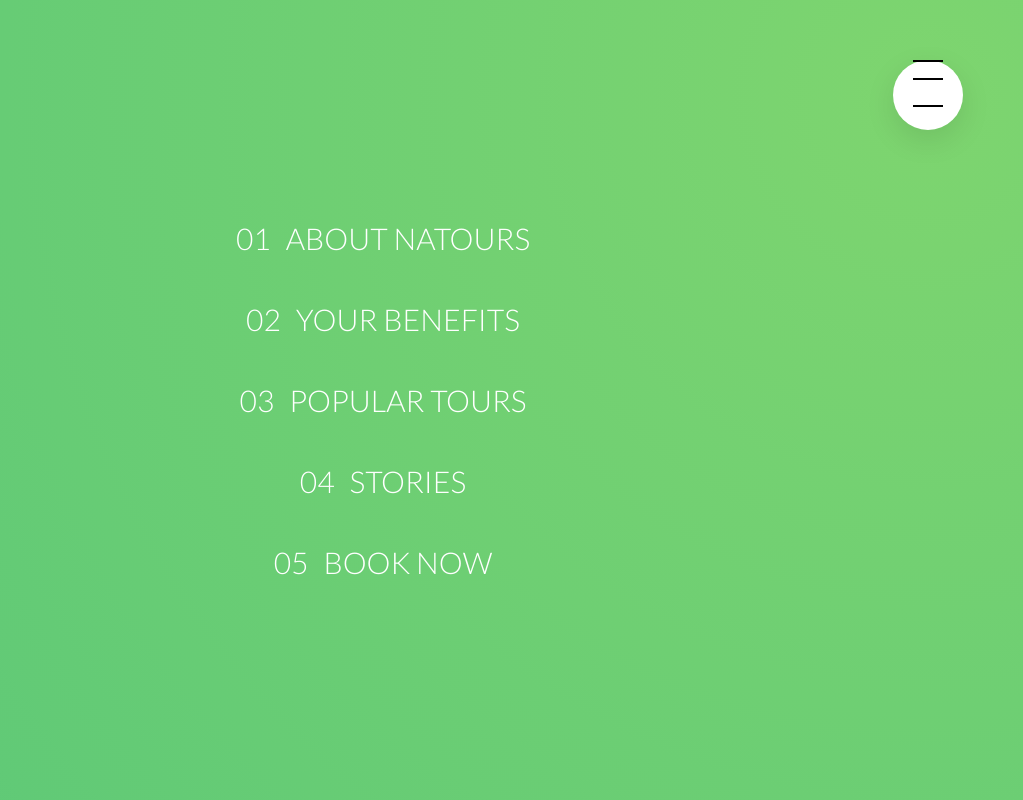
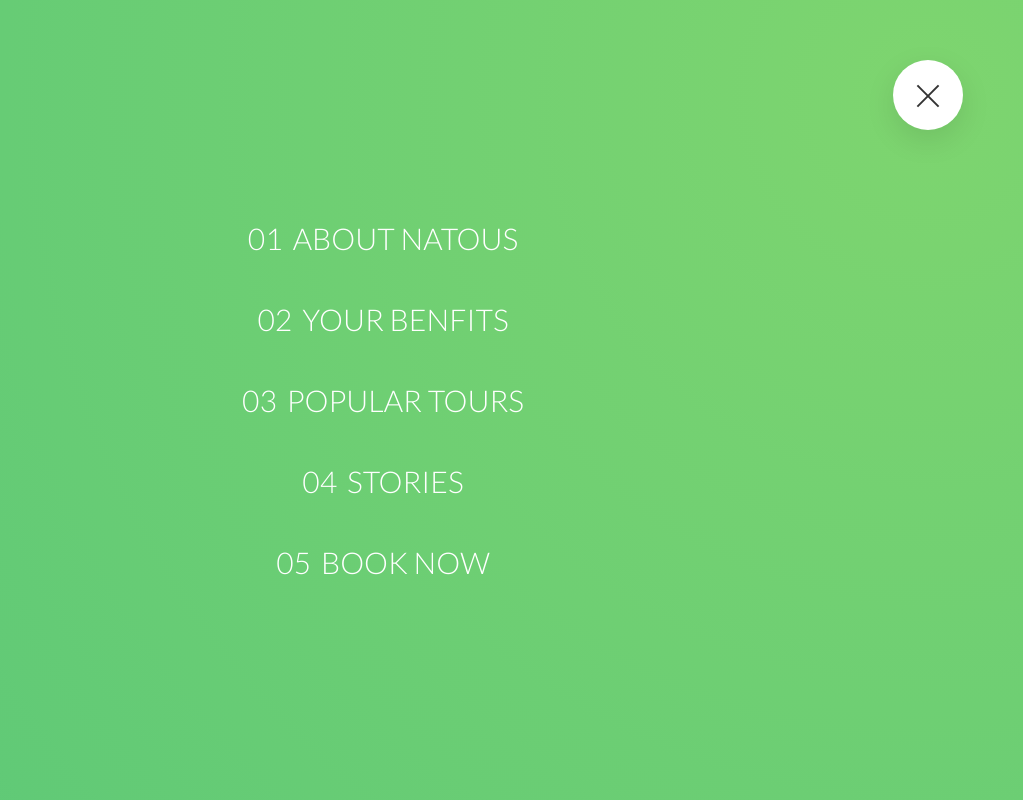
Before and after one commit to melobrunoti/advanced-css-natours, a website: page Natours/starter/index.html in a window 1280 px wide. Both pictures are taken after a click on the label 1185 px from the left and 95 px from the top of the page. Shown: the top 800 px of the page, without its empty margins (257-1280 px from the left). Drawn offline with Linux system fonts and the light colour scheme; files whose address does not match are found by name.

Commit message:
navigation

```diff
--- a/Natours/starter/index.html
+++ b/Natours/starter/index.html
@@ -17,19 +17,19 @@
             <input type="checkbox" class="navigation__checkbox" id="navi-toggle">
 
             <label for="navi-toggle" class="navigation__button">
-                <span class="navigation__icon"></span>
+                <span class="navigation__icon">&nbsp;</span>
             </label>
 
             <div class="navigation__background">&nbsp;</div>
 
             <nav class="navigation__nav">
-                <ol class="navigation__list">
-                    <li class="navigation__item"><a href="#" class="navigation__link"><span>01</span>About Natours</a></li>
-                    <li class="navigation__item"><a href="#" class="navigation__link"><span>02</span>Your benefits</a></li>
+                <ul class="navigation__list">
+                    <li class="navigation__item"><a href="#" class="navigation__link"><span>01</span>About Natous</a></li>
+                    <li class="navigation__item"><a href="#" class="navigation__link"><span>02</span>Your benfits</a></li>
                     <li class="navigation__item"><a href="#" class="navigation__link"><span>03</span>Popular tours</a></li>
                     <li class="navigation__item"><a href="#" class="navigation__link"><span>04</span>Stories</a></li>
                     <li class="navigation__item"><a href="#" class="navigation__link"><span>05</span>Book now</a></li>
-                </ol>
+                    </ul>
             </nav>
         </div>
 
--- a/Natours/starter/sass/layout/_navigation.scss
+++ b/Natours/starter/sass/layout/_navigation.scss
@@ -7,14 +7,14 @@
     background-color: $color-white;
     border-radius: 50%;
     box-shadow: 0 1rem 3rem rgba($color-black, .1);
-    cursor: pointer;
-    height: 7rem;
     position: fixed;
     right: 6rem;
-    text-align: center;
     top: 6rem;
     width: 7rem;
+    height: 7rem;
     z-index: 2000;
+    text-align: center;
+    cursor: pointer;
 
 
   }
@@ -40,7 +40,7 @@
     height: 100vh;
     position: fixed;
     top: 0;
-    left: 0;
+    right: 0;
     z-index: 1500;
 
     opacity: 0;
@@ -64,11 +64,12 @@
   }
 
   &__link {
+    padding: 1rem 2rem;
+    display: inline-block;
+
     &:link,
     &:visited {
-      display: inline-block;
       text-decoration: none;
-      padding: 1rem 2rem;
       font-size: 3rem;
       font-weight: 300;
       color: $color-white;
@@ -78,7 +79,7 @@
       transition: all .4s;
 
       span {
-        margin-right: 1.5rem;
+        margin-right: 1rem;
         display: inline-block;
       }
     }
@@ -101,19 +102,49 @@
   }
 
   &__icon {
+    position: relative;
+    margin-top: 3.5rem;
+
     &,
     &::before,
     &::after {
         width: 3rem;
         height: 2px;
-      background-color: black;
+        background-color: $color-grey-dark-3;
         display: inline-block;
     }
 
-    &,
     &::before,
     &::after {
         content: "";
+        position: absolute;
+        left: 0;
+        transition: all .2s;
+    }
+
+    &::before { top: -.8rem; }
+    &::after { top: .8rem; }
+  }
+
+  &__button:hover &__icon::before {
+    top: -1rem;
+  }
+
+  &__button:hover &__icon::after {
+    top: 1rem;
+  }
+
+  &__checkbox:checked + &__button &__icon{
+    background-color: transparent;
+  }
+
+  &__checkbox:checked + &__button &__icon::before{
+    top: 0;
+    transform: rotate(135deg);
+  }
+
+  &__checkbox:checked + &__button &__icon::after{
+    top: 0;
+    transform: rotate(-135deg);
   }
 }
-}
```
Also changed, not shown: Natours/starter/css/style.css. Lines whose indentation alone changed are shown as unchanged.
